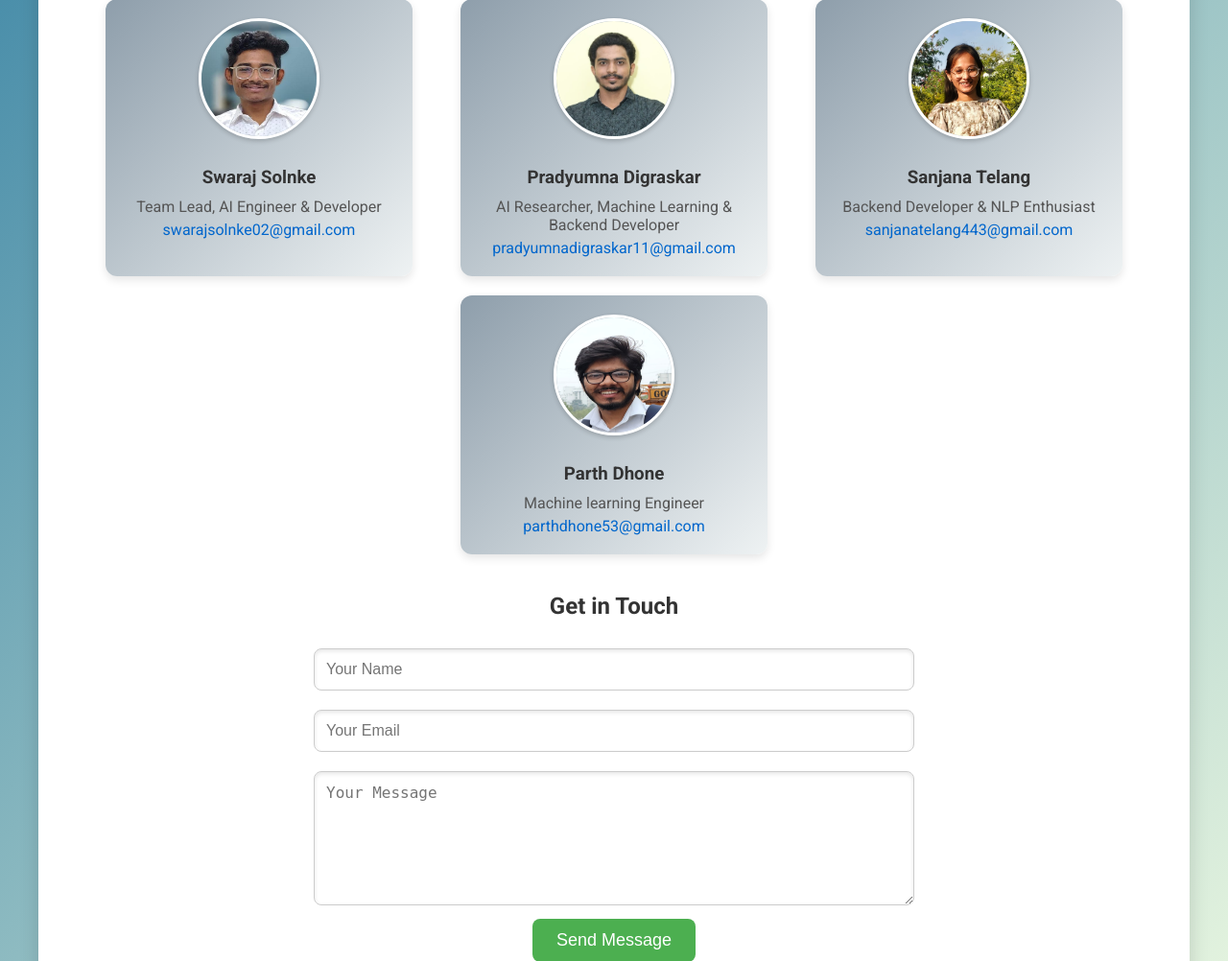
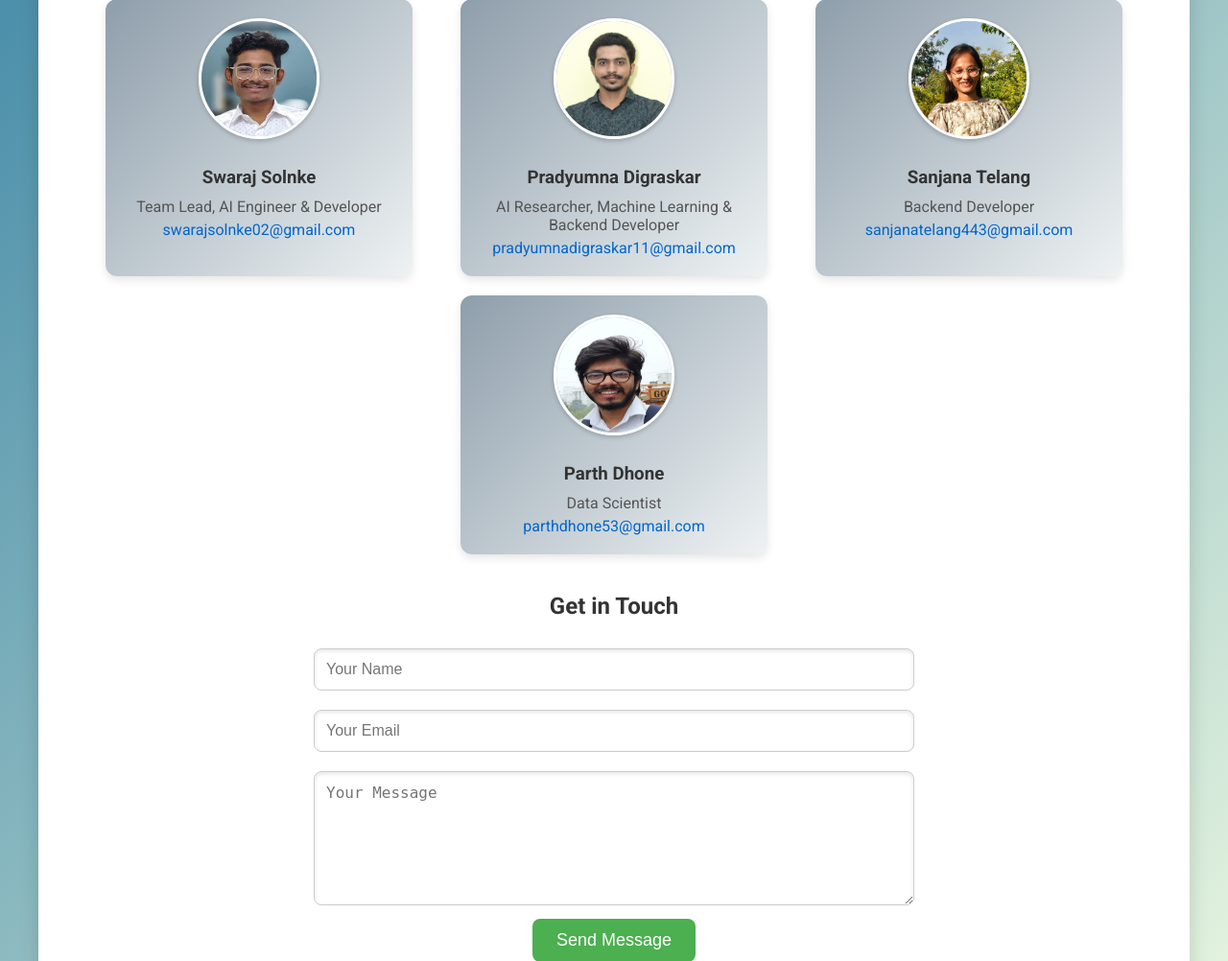
Before and after one commit to Swarajsolanke/Indian_Sign_to_text_translation, a Flask app: page /contact in a window 1280 px wide. Shown: the part 179-1181 px from the top of the page at 96% size. Run offline with Flask 3, Linux system fonts and the light colour scheme; parts of the project's set-up code (start-up, migrations or seed data) failed here and were passed over.

Commit message:
saved the changes

```diff
--- a/templates/contact_us.html
+++ b/templates/contact_us.html
@@ -230,13 +230,13 @@
                 <div class="card">
                     <img src="static/images/sanjana.jpg" alt="Team Member">
                     <h3>Sanjana Telang</h3>
-                    <p>Backend Developer & NLP Enthusiast</p>
+                    <p>Backend Developer</p>
                     <a href="mailto:sanjanatelang443@gmail.com">sanjanatelang443@gmail.com</a>
                 </div>
                 <div class="card">
                     <img src="static/images/parth.jpg" alt="Team Member">
                     <h3>Parth Dhone</h3>
-                    <p>Machine learning Engineer</p>
+                    <p>Data Scientist</p>
                     <a href="mailto:parthdhone53@gmail.com">parthdhone53@gmail.com</a>
                 </div>
             </div>
```
Also changed, not shown: README.MD (deleted), requirements.txt (renamed from requirement.txt).
